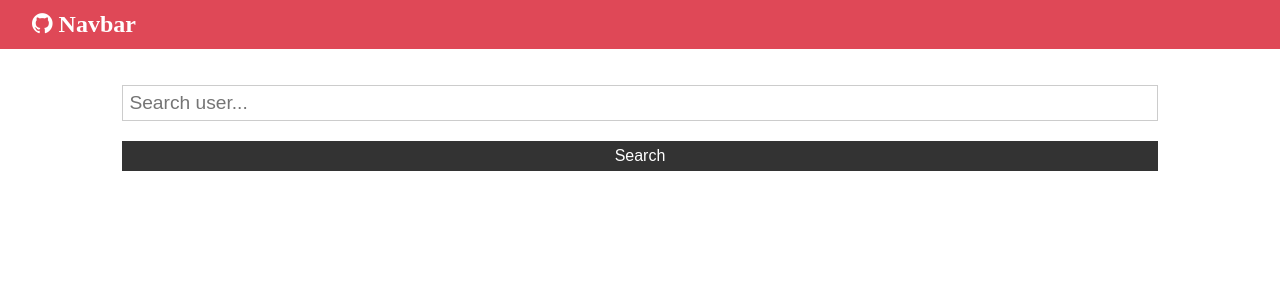
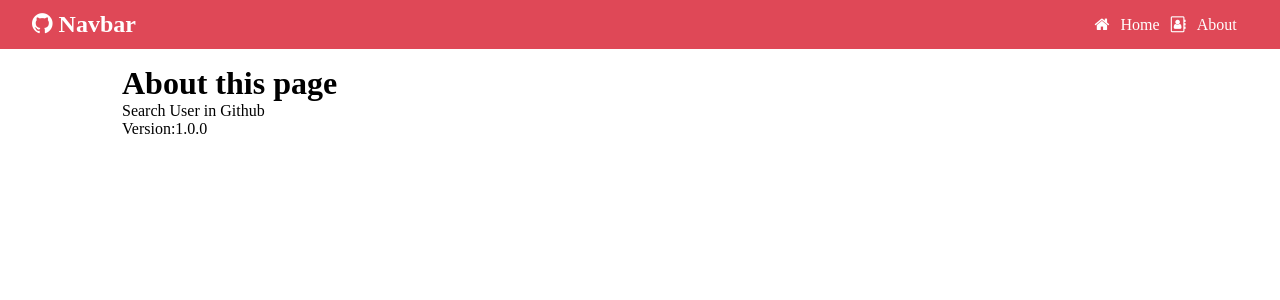
Before and after one commit to Sanjay-RD/Github-Finder, a React (Create React App) app: page /about in a window 1280 px wide. Shown: the top 300 px of the page. Built offline with nearby package versions, Linux system fonts and the light colour scheme.

Commit message:
React Router Setup

```diff
--- a/package.json
+++ b/package.json
@@ -9,6 +9,7 @@
     "axios": "^0.21.0",
     "react": "^17.0.1",
     "react-dom": "^17.0.1",
+    "react-router-dom": "^5.2.0",
     "react-scripts": "4.0.1",
     "web-vitals": "^0.2.4"
   },
--- a/src/App.css
+++ b/src/App.css
@@ -36,6 +36,21 @@ a {
   width: 100%;
   opacity: 0.9;
   margin-bottom: 1rem;
+}
+
+.navbar ul {
+  display: flex;
+  list-style: none;
+}
+
+.navbar a {
+  color: #fff;
+  padding: 0.45rem;
+  margin: 0 0.25rem;
+}
+
+.navbar a:hover {
+  color: var(--light-color);
 }
 
 /* ++++ */
--- a/src/App.js
+++ b/src/App.js
@@ -3,8 +3,10 @@ import "./App.css";
 import Navbar from "./components/layout/Navbar";
 import Alert from "./components/layout/Alert";
 import Users from "./components/user/Users";
+import Search from "./components/user/Search";
 import axios from "axios";
-import Search from "./components/user/Search";
+import { BrowserRouter as Router, Switch, Route } from "react-router-dom";
+import About from "./components/page/About";
 
 class App extends Component {
   state = {
@@ -51,11 +53,18 @@ class App extends Component {
   render() {
     const { loading, users } = this.state;
     return (
+      <Router>
         <div className="App">
           {/* passing props in navbar */}
           <Navbar title="Navbar" icon="fa fa-github" />
           <div className="container">
             <Alert alert={this.state.alert} />
+            <Switch>
+              <Route
+                exact
+                path="/"
+                render={(props) => (
+                  <React.Fragment>
                     <Search
                       searchUsers={this.searchUsers}
                       clearUsers={this.clearUsers}
@@ -63,8 +72,14 @@ class App extends Component {
                       setAlert={this.setAlert}
                     />
                     <Users loading={loading} users={users} />
+                  </React.Fragment>
+                )}
+              />
+              <Route exact path="/about" component={About} />
+            </Switch>
           </div>
         </div>
+      </Router>
     );
   }
 }
--- a/src/components/layout/Navbar.js
+++ b/src/components/layout/Navbar.js
@@ -1,4 +1,5 @@
 import React from "react";
+import { Link } from "react-router-dom";
 import PropTypes from "prop-types";
 
 const Navbar = ({ icon, title }) => {
@@ -7,6 +8,16 @@ const Navbar = ({ icon, title }) => {
       <h1>
         <i className={icon} aria-hidden="true"></i> {title}
       </h1>
+      <ul>
+        <li>
+          <i class="fa fa-home" aria-hidden="true"></i>
+          <Link to="/">Home</Link>
+        </li>
+        <li>
+          <i class="fa fa-address-book-o" aria-hidden="true"></i>
+          <Link to="/about">About</Link>
+        </li>
+      </ul>
     </nav>
   );
 };
--- /dev/null
+++ b/src/components/page/About.js
@@ -0,0 +1,11 @@
+import React from "react";
+
+export default function About() {
+  return (
+    <React.Fragment>
+      <h1>About this page</h1>
+      <p>Search User in Github</p>
+      <p>Version:1.0.0</p>
+    </React.Fragment>
+  );
+}
```
Also changed, not shown: 2 other files (tests, documents, lock files or other folders). Lines whose indentation alone changed are shown as unchanged.
